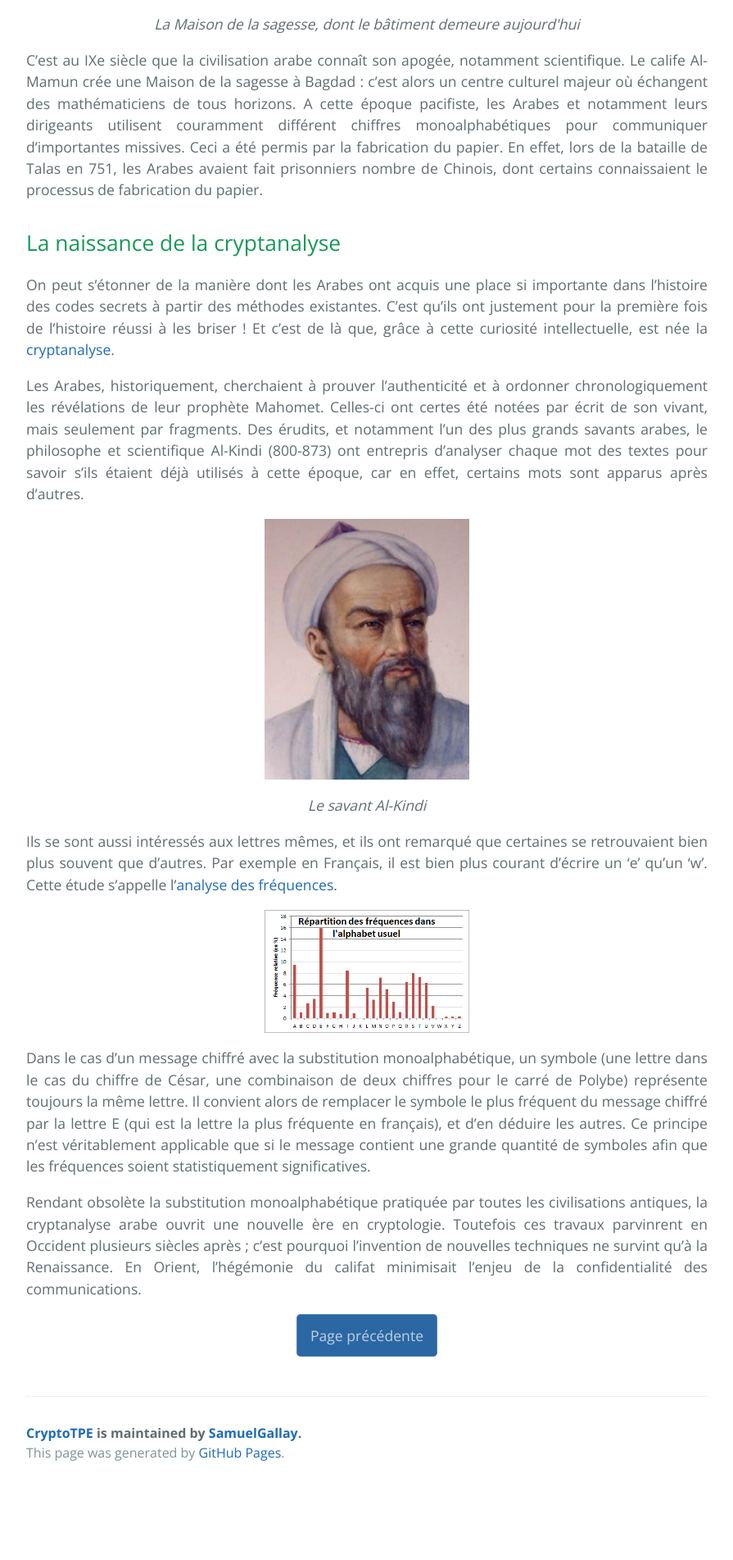
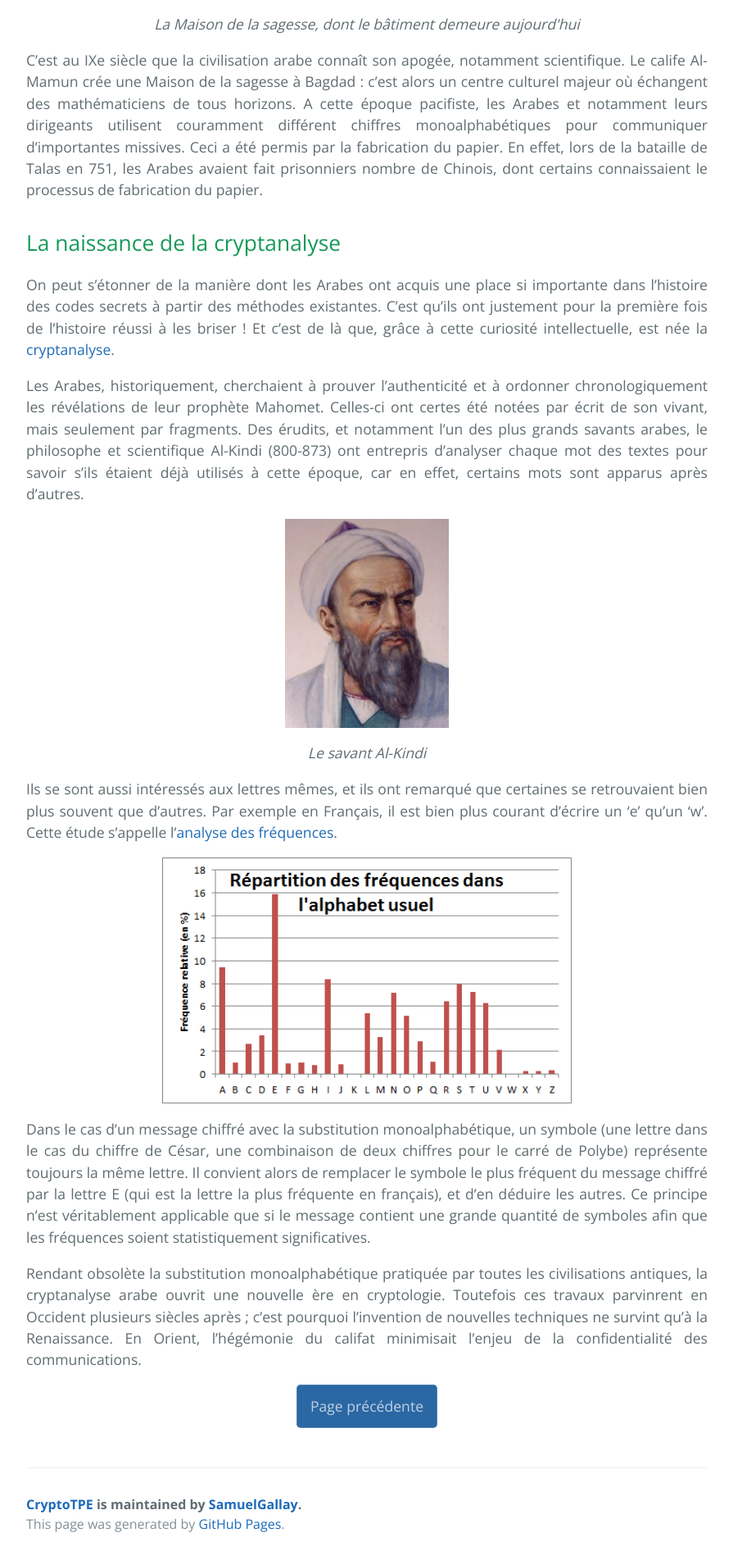
Before and after one commit to SamuelGallay/CryptoTPE, a Jekyll site: the page built from pages/1_Antiquite/4_alkindi.md, in a window 1280 px wide. Shown: the part 1263-3166 px from the top of the page at 82% size, without its empty margins (192-1087 px from the left). Built offline with Jekyll 4.4.1, drawn with Linux system fonts in a browser that asks for light colours; our own code applies the rules of GitHub Pages for plain Markdown files; before the commit the page ends 3079 px from its top, so only the background shows below that.

Commit message:
Update 4_alkindi.md

```diff
--- a/pages/1_Antiquite/4_alkindi.md
+++ b/pages/1_Antiquite/4_alkindi.md
@@ -25,12 +25,12 @@ On peut s’étonner de la manière dont les Arabes ont acquis une place si impo
 
 Les Arabes, historiquement, cherchaient à prouver l’authenticité et à ordonner chronologiquement les révélations de leur prophète Mahomet. Celles-ci ont certes été notées par écrit de son vivant, mais seulement par fragments. Des érudits, et notamment l’un des plus grands savants arabes, le philosophe et scientifique Al-Kindi (800-873) ont entrepris d’analyser chaque mot des textes pour savoir s’ils étaient déjà utilisés à cette époque, car en effet, certains mots sont apparus après d’autres.
 
-<img src="{{ "/assets/1_Antiquite/alkindi.jpg" | relative_url }}" alt="Carthage" style="margin: 0 auto;display: block;width: 250px;"/>
+<img src="{{ "/assets/1_Antiquite/alkindi.jpg" | relative_url }}" alt="Carthage" style="margin: 0 auto;display: block;width: 200px;"/>
 <p align="center"> <em>Le savant Al-Kindi</em> </p>
 
 Ils se sont aussi intéressés aux lettres mêmes, et ils ont remarqué que certaines se retrouvaient bien plus souvent que d’autres. Par exemple en Français, il est bien plus courant d’écrire un ‘e’ qu’un ‘w’. Cette étude s'appelle l'[analyse des fréquences]({{ "/glossaire/" | relative_url }}).
 
-<img src="{{ "/assets/exp/4.png" | relative_url }}" alt="Carthage" style="margin: 0 auto;display: block;width: 250px;"/>
+<img src="{{ "/assets/exp/4.png" | relative_url }}" alt="Carthage" style="margin: 0 auto;display: block;width: 500px;"/>
 
 Dans le cas d’un message chiffré avec la substitution monoalphabétique, un symbole (une lettre dans le cas du chiffre de César, une combinaison de deux chiffres pour le carré de Polybe) représente toujours la même lettre. Il convient alors de remplacer le symbole le plus fréquent du message chiffré par la lettre E (qui est la lettre la plus fréquente en français), et d'en déduire les autres. Ce principe n'est véritablement applicable que si le message contient une grande quantité de symboles afin que les fréquences soient statistiquement significatives.
 
```
